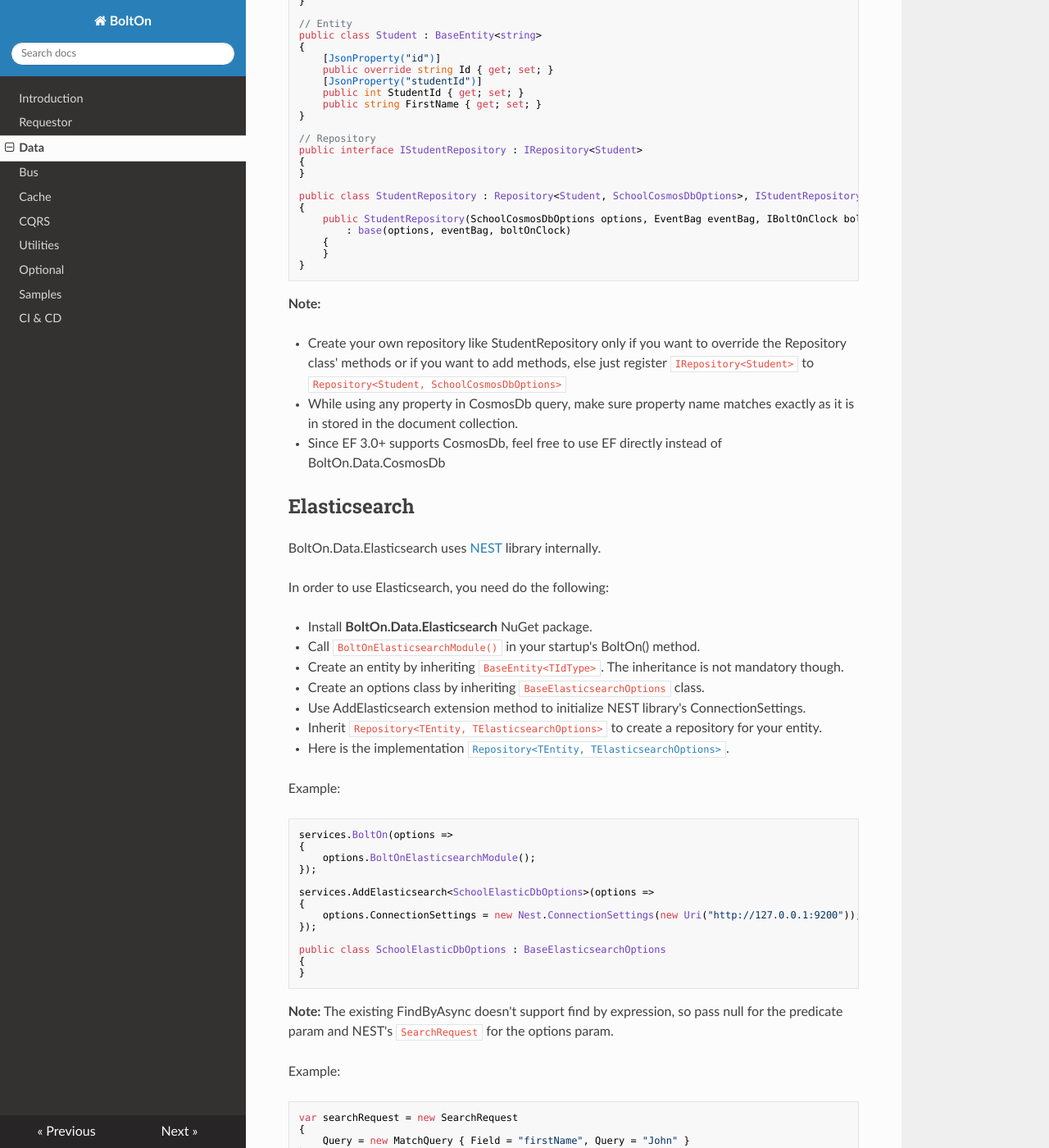
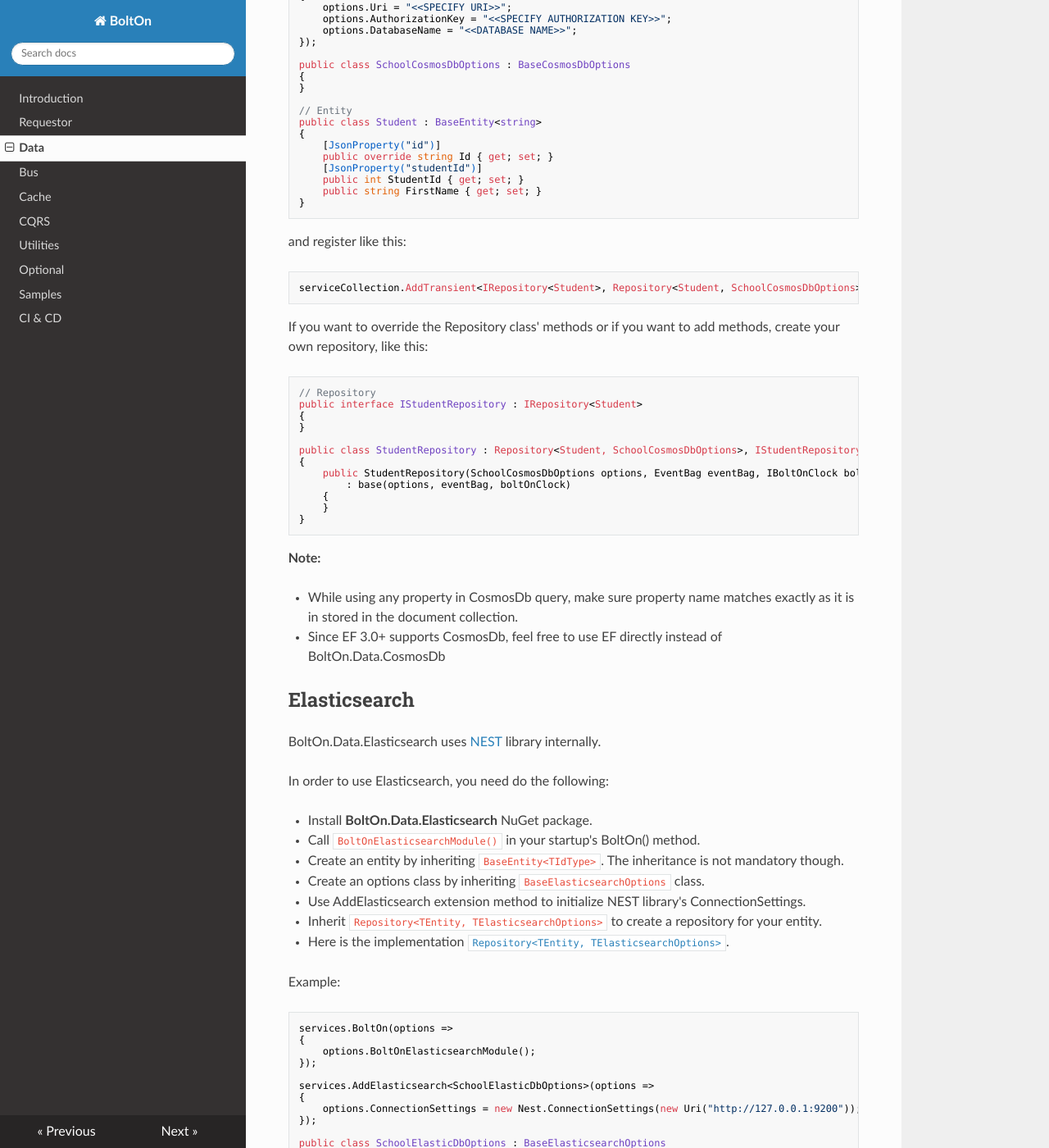
Before and after one commit to gokulm/BoltOn, an MkDocs documentation site: the page built from docs/data.md, in a window 1280 px wide and 1400 px high, scrolled down 2876 px. Shown: the whole window at 82% size. Built offline with MkDocs 1.6.1, drawn with Linux system fonts in a browser that asks for light colours; nearby versions of some CDN libraries; some of the changed text lies outside the part shown.

Commit message:
updated data docs

```diff
--- a/docs/data.md
+++ b/docs/data.md
@@ -67,6 +67,12 @@ Example:
 		}
 	}
 
+and register like this:
+
+	serviceCollection.AddTransient<IRepository<Student>, Repository<Student, SchoolDbContext>>();
+
+If you want to override the Repository class' methods or if you want to add methods, create your own repository, like this:
+
     // Repository
     public interface IStudentRepository : IRepository<Student>
 	{
@@ -79,8 +85,6 @@ Example:
 		{
 		}
 	}
-
-**Note:** Create your own repository like StudentRepository only if you want to override the Repository class' methods or if you want to add methods, else just register `IRepository<Student>` to `Repository<Student, SchoolDbContext>`
 
 DbContextFactory
 ----------------
@@ -128,6 +132,12 @@ Example:
         public string FirstName { get; set; }
     }
 
+and register like this:
+
+	serviceCollection.AddTransient<IRepository<Student>, Repository<Student, SchoolCosmosDbOptions>>();
+
+If you want to override the Repository class' methods or if you want to add methods, create your own repository, like this:
+
 	// Repository
     public interface IStudentRepository : IRepository<Student>
 	{
@@ -143,7 +153,6 @@ Example:
 
 **Note:**
 
-* Create your own repository like StudentRepository only if you want to override the Repository class' methods or if you want to add methods, else just register `IRepository<Student>` to `Repository<Student, SchoolCosmosDbOptions>`
 * While using any property in CosmosDb query, make sure property name matches exactly as it is in stored in the document collection.
 * Since EF 3.0+ supports CosmosDb, feel free to use EF directly instead of BoltOn.Data.CosmosDb
 
@@ -177,6 +186,17 @@ Example:
     {
     }
 
+	// Entity
+    public class Student : BaseEntity<int>
+	{
+		public string FirstName { get; set; }
+		public string LastName { get; set; }
+	}
+
+and register like this:
+
+	serviceCollection.AddTransient<IRepository<Student>, Repository<Student, SchoolElasticDbOptions>>()
+
 **Note:** The existing FindByAsync doesn't support find by expression, so pass null for the predicate param and NEST's `SearchRequest` for the options param.
 
 Example:
```
